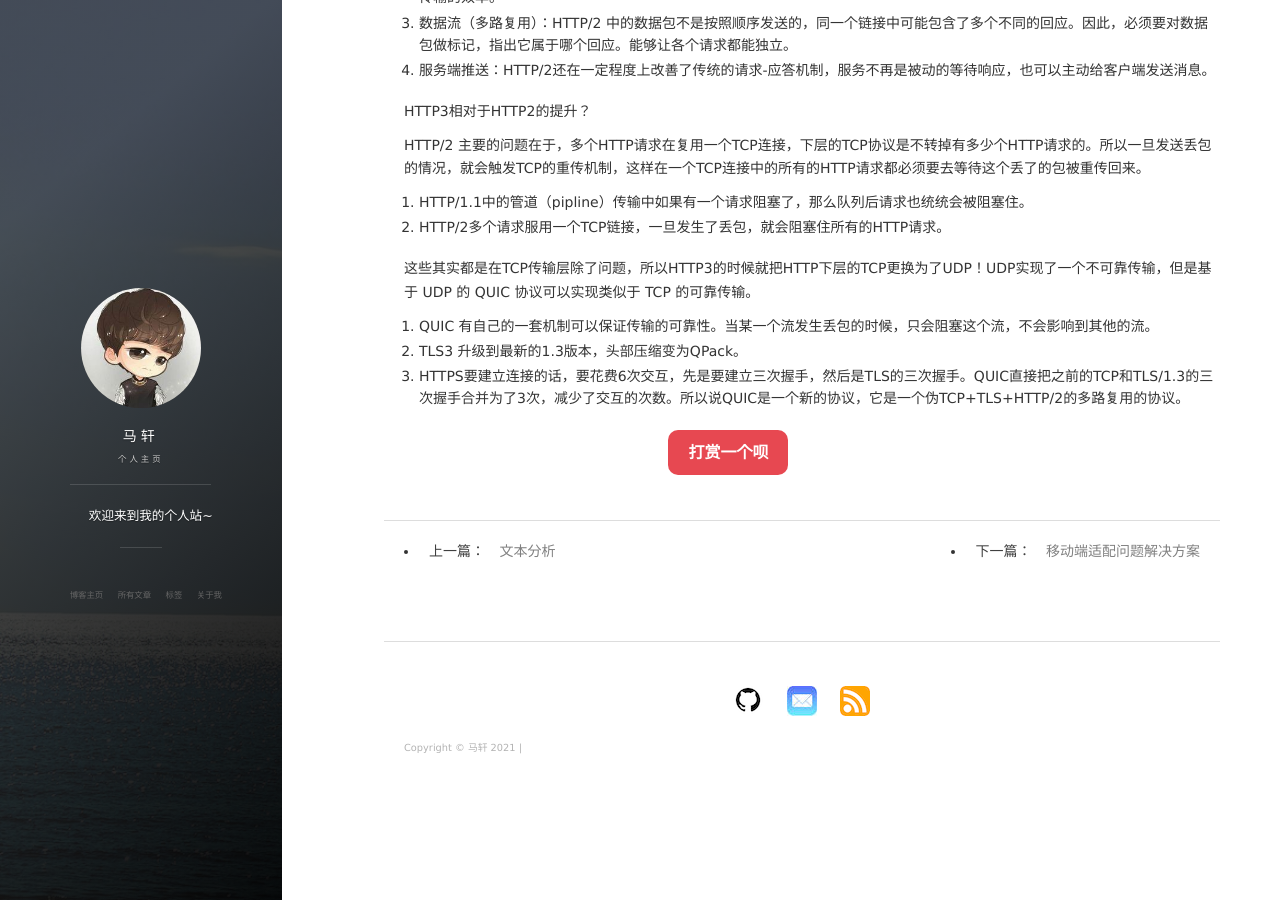
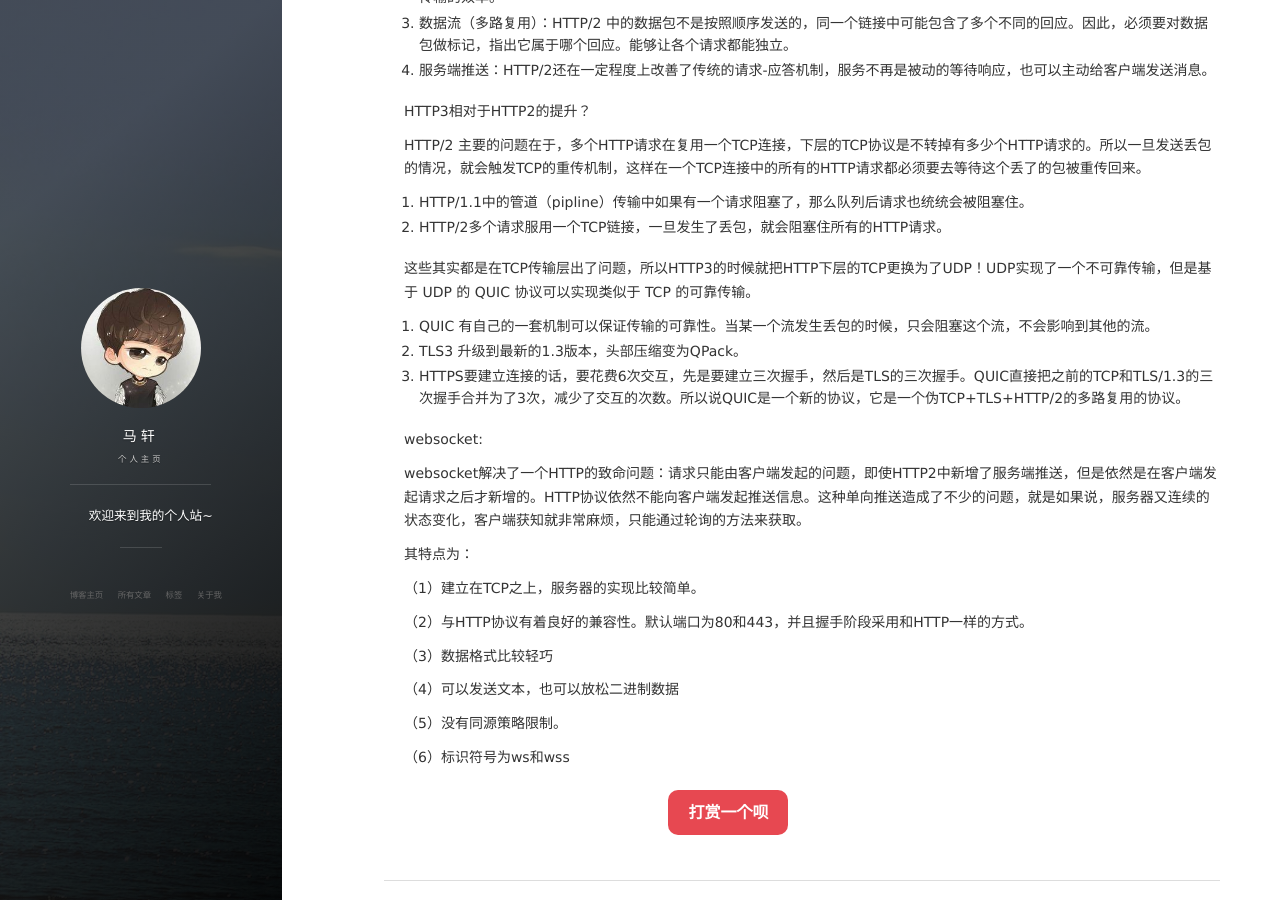
Before and after one commit to basicButtons/basicButtons.github.io, a Jekyll site: the page built from _posts/2021-07-19-network.md, in a window 1280 px wide and 900 px high, scrolled down 2805 px. Built offline with Jekyll 4.4.1, drawn with Linux system fonts in a browser that asks for light colours; nearby versions of some CDN libraries; comment, search, counter and statistics services are not loaded.

Commit message:
add network page

```diff
--- a/_posts/2021-07-19-network.md
+++ b/_posts/2021-07-19-network.md
@@ -133,8 +133,28 @@ HTTP/2 主要的问题在于，多个HTTP请求在复用一个TCP连接，下层
 1. HTTP/1.1中的管道（pipline）传输中如果有一个请求阻塞了，那么队列后请求也统统会被阻塞住。
 2. HTTP/2多个请求服用一个TCP链接，一旦发生了丢包，就会阻塞住所有的HTTP请求。
 
-这些其实都是在TCP传输层除了问题，所以HTTP3的时候就把HTTP下层的TCP更换为了UDP！UDP实现了一个不可靠传输，但是基于 UDP 的 QUIC 协议可以实现类似于 TCP 的可靠传输。
+这些其实都是在TCP传输层出了问题，所以HTTP3的时候就把HTTP下层的TCP更换为了UDP！UDP实现了一个不可靠传输，但是基于 UDP 的 QUIC 协议可以实现类似于 TCP 的可靠传输。
 
 1. QUIC 有自己的一套机制可以保证传输的可靠性。当某一个流发生丢包的时候，只会阻塞这个流，不会影响到其他的流。
 2. TLS3 升级到最新的1.3版本，头部压缩变为QPack。
 3. HTTPS要建立连接的话，要花费6次交互，先是要建立三次握手，然后是TLS的三次握手。QUIC直接把之前的TCP和TLS/1.3的三次握手合并为了3次，减少了交互的次数。所以说QUIC是一个新的协议，它是一个伪TCP+TLS+HTTP/2的多路复用的协议。
+
+
+
+websocket:
+
+websocket解决了一个HTTP的致命问题：请求只能由客户端发起的问题，即使HTTP2中新增了服务端推送，但是依然是在客户端发起请求之后才新增的。HTTP协议依然不能向客户端发起推送信息。这种单向推送造成了不少的问题，就是如果说，服务器又连续的状态变化，客户端获知就非常麻烦，只能通过轮询的方法来获取。
+
+其特点为：
+
+（1）建立在TCP之上，服务器的实现比较简单。
+
+（2）与HTTP协议有着良好的兼容性。默认端口为80和443，并且握手阶段采用和HTTP一样的方式。
+
+（3）数据格式比较轻巧
+
+（4）可以发送文本，也可以放松二进制数据
+
+（5）没有同源策略限制。
+
+（6）标识符号为ws和wss
```
Also changed, not shown: _posts/2021-07-28-HTTP1.1如何优化.md (added, +28 -0 lines), images/network/requestFirst.png (added).
